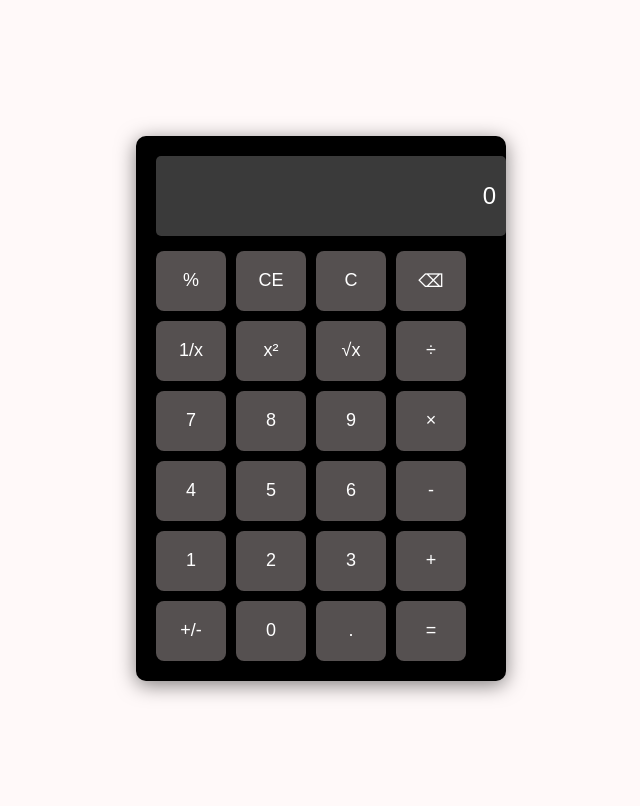
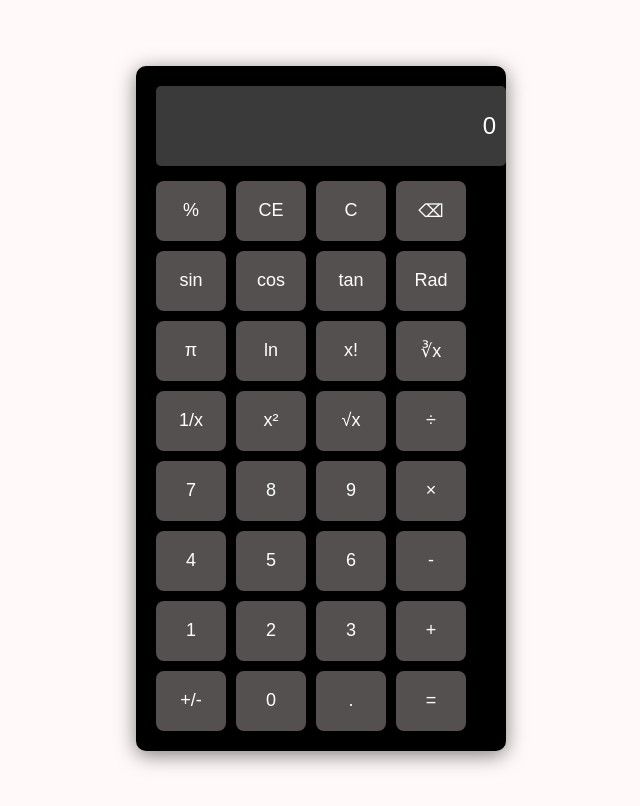
Before and after one commit to Rizkartz/Kalkulator-, a plain HTML site: page index.html in a window 1280 px wide. Shown: the whole page, without its empty margins (319-959 px from the left). Drawn offline with Linux system fonts and the light colour scheme.

Commit message:
Update index.html

```diff
--- a/index.html
+++ b/index.html
@@ -3,37 +3,45 @@
 <head>
   <meta charset="UTF-8">
   <meta name="viewport" content="width=device-width, initial-scale=1.0">
-  <title>calculator</title>
+  <title>Calculator</title>
   <link rel="stylesheet" href="main.css">
 </head>
 <body>
   <div class="calculator">
     <input type="text" id="display" value="0" disabled>
     <div class="buttons">
-      <button>%</button>
-      <button>CE</button>
-      <button>C</button>
-      <button>⌫</button>
-      <button>1/x</button>
-      <button>x²</button>
-      <button>√x</button>
-      <button>÷</button>
-      <button>7</button>
-      <button>8</button>
-      <button>9</button>
-      <button>×</button>
-      <button>4</button>
-      <button>5</button>
-      <button>6</button>
-      <button>-</button>
-      <button>1</button>
-      <button>2</button>
-      <button>3</button>
-      <button>+</button>
-      <button>+/-</button>
-      <button>0</button>
-      <button>.</button>
-      <button>=</button>
+                <button class="btn btn-top">%</button>
+                <button class="btn btn-top">CE</button>
+                <button class="btn btn-top">C</button>
+                <button class="btn btn-top">&#9003;</button>
+                <button class="btn btn-sci">sin</button>
+                <button class="btn btn-sci">cos</button>
+                <button class="btn btn-sci">tan</button>
+                <button class="btn btn-sci">Rad</button>
+                <button class="btn btn-sci">&pi;</button>
+                <button class="btn btn-sci">ln</button>
+                <button class="btn btn-sci">x!</button>
+                <button class="btn btn-sci">&#8731;x</button>
+                <button class="btn">1/x</button>
+                <button class="btn">x²</button>
+                <button class="btn">√x</button>
+                <button class="btn btn-op">÷</button>
+                <button class="btn">7</button>
+                <button class="btn">8</button>
+                <button class="btn">9</button>
+                <button class="btn btn-op">×</button>
+                <button class="btn">4</button>
+                <button class="btn">5</button>
+                <button class="btn">6</button>
+                <button class="btn btn-op">-</button>
+                <button class="btn">1</button>
+                <button class="btn">2</button>
+                <button class="btn">3</button>
+                <button class="btn btn-op">+</button>
+                <button class="btn">+/-</button>
+                <button class="btn">0</button>
+                <button class="btn">.</button>
+                <button class="btn btn-op">=</button>
     </div>
   </div>
   <script src="script.js"></script>
```
